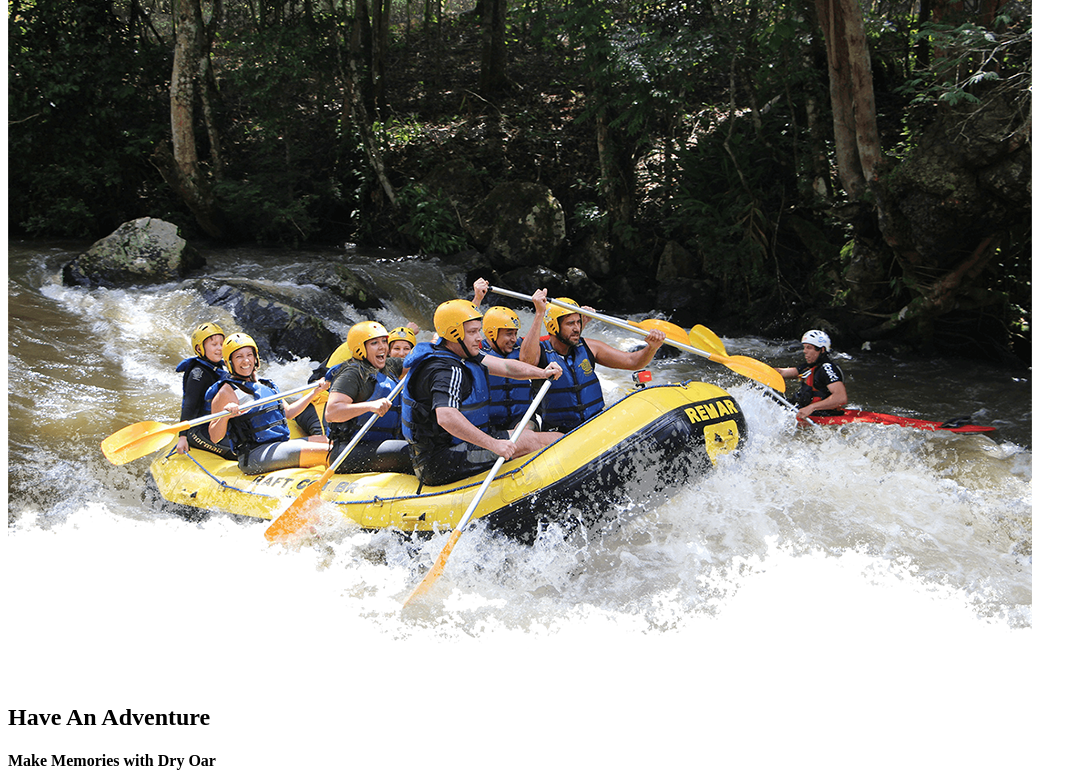
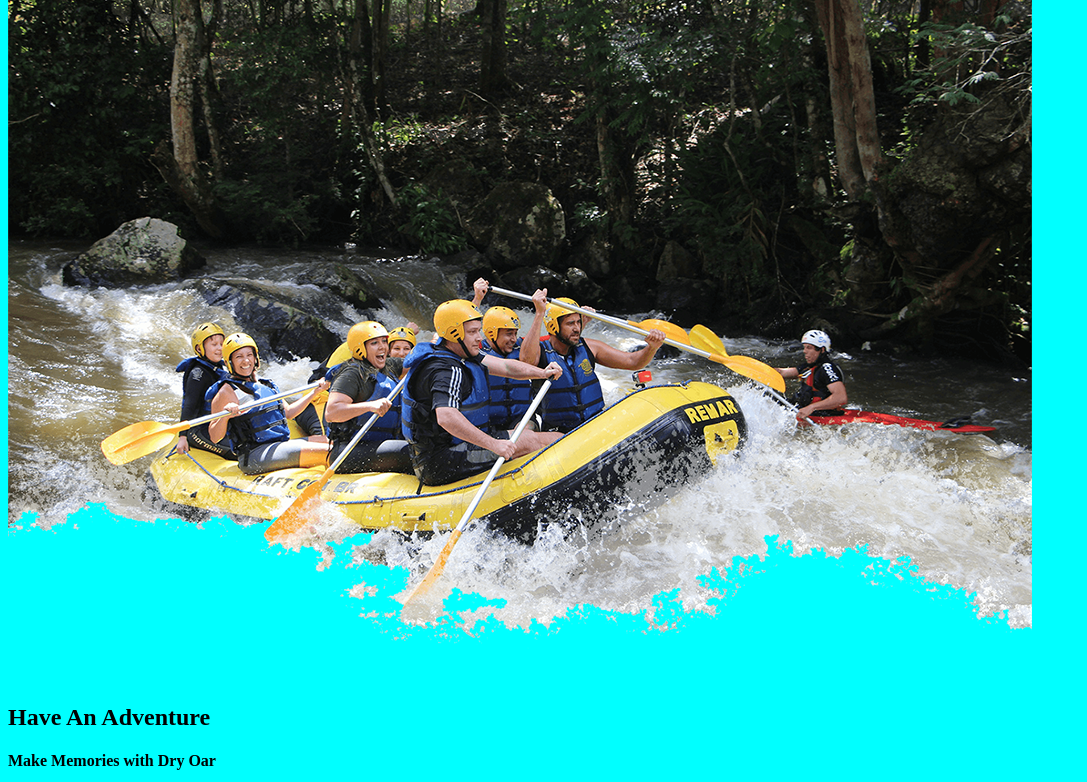
Before and after one commit to Corobr/Web-Development, a plain HTML site: page wwr/index.html in a window 1280 px wide. Shown: the part 318-1100 px from the top of the page, without its empty margins (0-1087 px from the left). Drawn offline with Linux system fonts and the light colour scheme; files that its build step writes are made by us from their sources.

Commit message:
End of Week 4- Rafting Website

```diff
--- a/wwr/index.html
+++ b/wwr/index.html
@@ -5,8 +5,10 @@
     <meta http-equiv="X-UA-Compatible" content="IE=edge">
     <meta name="viewport" content="width=device-width, initial-scale=1.0">
     <title>Whitewater Rafting Vacations | Dry Oar Boating | Home</title>
+    <link rel="stylesheet" href="./styles/style.css">
 </head>
 <body>
+    <div id="content">
     <header>
         <a id="logo_link" href="index.html">
             <img class="logo" src="./logo.png" alt="Dry Oar Logo">
```
